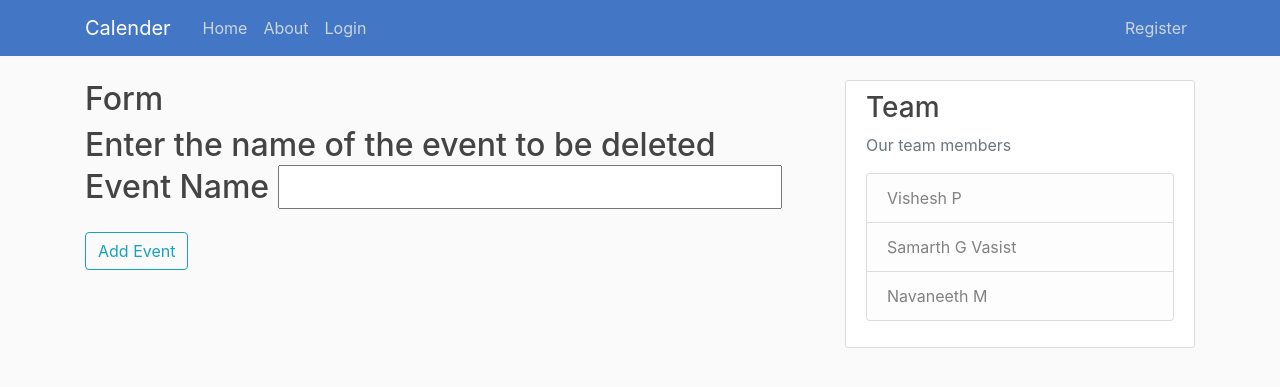
After one commit to Visheeeee/Calendar-Management-System, a Flask app: page /deleteevent in a window 1280 px wide. The commit adds this page. Shown: the top 387 px of the page. Run offline with Flask 2, Linux system fonts and the light colour scheme; some libraries are stand-ins or nearby versions.

Commit message:
delete event functionality added

```diff
--- a/OOADSE/app.py
+++ b/OOADSE/app.py
@@ -144,6 +144,33 @@ def addevent():
 
 
 
+@app.route("/deleteevent",methods=['GET','POST'])
+def deleteevent():
+    return render_template("del_event.html")
+
+
+
+
+
+@app.route("/event_deleted",methods=['GET','POST'])
+def event_deleted():
+                eventname = request.form['eventname']
+                print(eventname)
+                filepath='./events/'+mail_id+'.json'
+                f=open(filepath,"r+")
+                j=json.loads(f.read())
+                f.seek(0)
+                f.truncate()
+                print(j)
+                for i in range(len(j)):
+                    if j[i]['title'] == eventname:
+                        del j[i]
+                        break
+                json.dump(j,f)
+                return "sucess"
+
+
+
 
 
 @app.route("/event_added",methods=['GET','POST'])
--- /dev/null
+++ b/OOADSE/templates/del_event.html
@@ -0,0 +1,21 @@
+{% extends "layout1.html" %}
+
+{% block content %}
+
+
+
+<h2>Form<h2>
+<form action="{{ url_for('event_deleted')}}" method="post">
+
+
+<p>
+Enter the name of the event to be deleted
+  <label for="eventname">Event Name</label>
+  <input type="text" id="eventname" name="eventname">
+</p>
+
+<button class="btn btn-outline-info" type="submit">Add Event</button>
+
+
+
+{% endblock content %}
--- a/OOADSE/templates/result_login.html
+++ b/OOADSE/templates/result_login.html
@@ -6,7 +6,7 @@
 
     <a class="nav-item nav-link" href="{{ url_for('views') }}">Views</a>
     <a class="nav-item nav-link" href="{{ url_for('addevent') }}">Add event</a>
-
+    <a class="nav-item nav-link" href="{{ url_for('deleteevent') }}">Delete event</a>
 
 </body>
 
```
